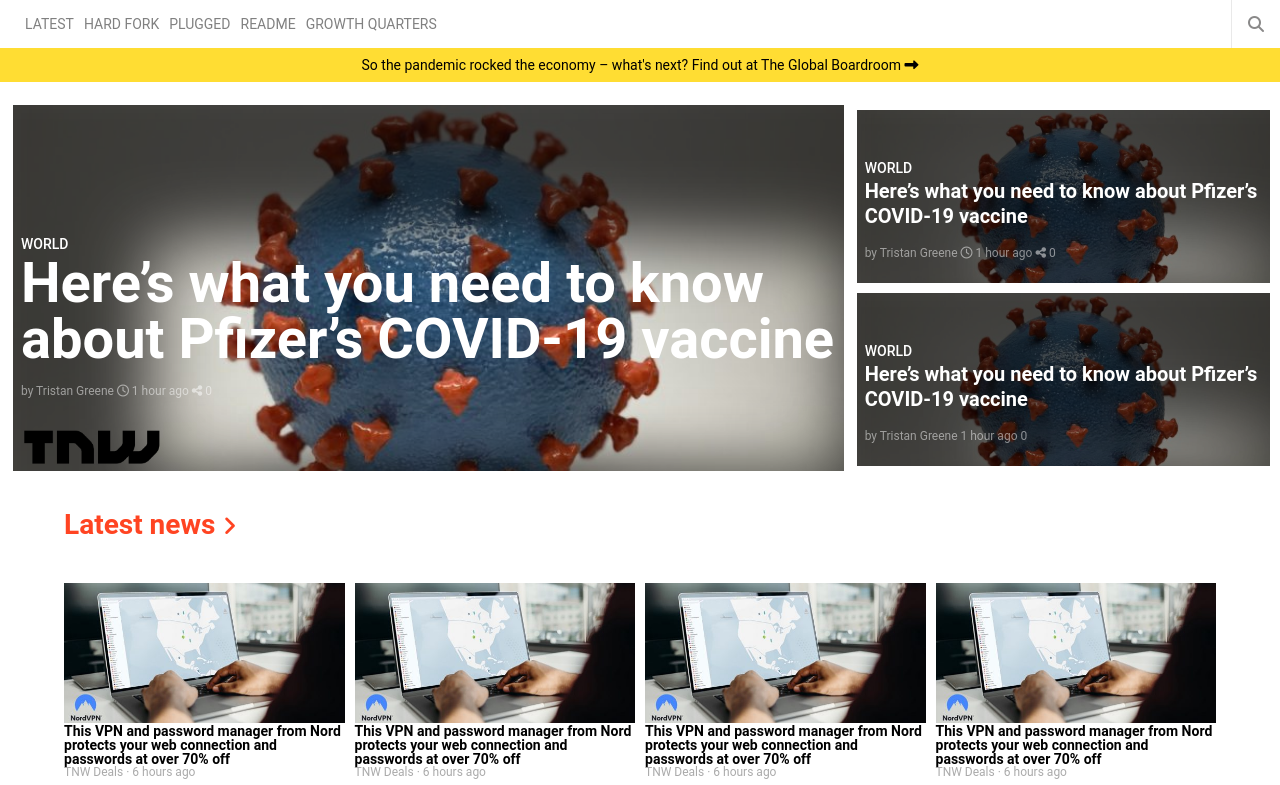
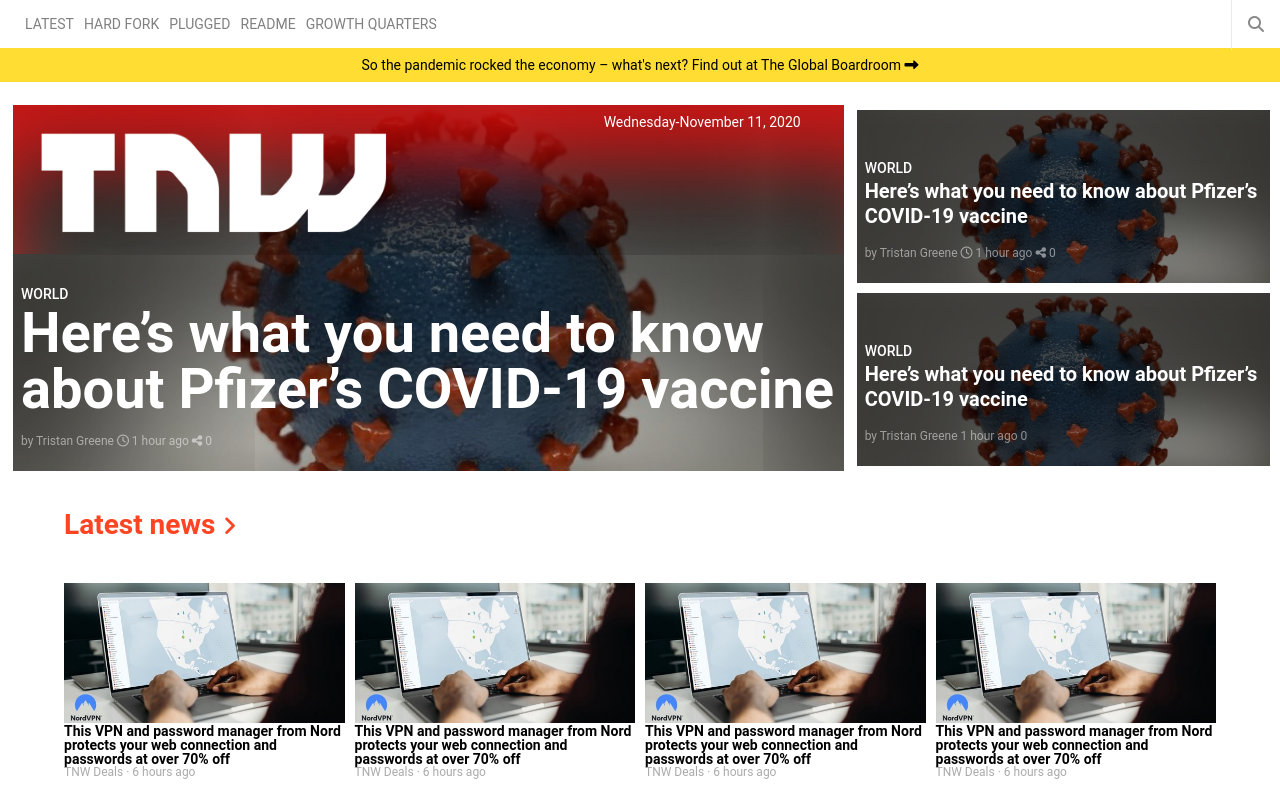
Before and after one commit to VanessaAoki/TheNextWebClone, a plain HTML site: page index.html in a window 1280 px wide. Shown: the top 785 px of the page. Drawn offline with Linux system fonts and the light colour scheme; files that its build step writes are made by us from their sources; files whose address does not match are found by name.

Commit message:
finish. just lack linter corrections

```diff
--- a/index.html
+++ b/index.html
@@ -3,8 +3,8 @@
     <head>
         <meta charset="UTF-8">
         <meta name="viewport" content="width=device-width, initial-scale=1.0">
-        <link rel="stylesheet" href="./assets/css/styles.css">
-        <link rel="stylesheet" href="./assets/css/reset.css">
+        <link rel="stylesheet" href="./assets/styles.css">
+        <link rel="stylesheet" href="./assets/reset.css">
         <title>The Next Web</title>
         <script src="https://kit.fontawesome.com/0348c0adc9.js" crossorigin="anonymous"></script>
     </head>
@@ -69,7 +69,10 @@
     <!-- MAIN ARTICLES -->
             <section class="main-articles">
                 <article class="main-article1">
+                    <div class="main-logo-media">
                     <img class="main-logo-mediaquery" src="./assets/img/tnw-logo.png" alt="TNW Logo">
+                    <div class="date">Wednesday-November 11, 2020</div>
+                </div>
                     <div class="main-article1-text">
                     <h5>WORLD</h5>
                     <h3><a href="#">Here’s what you need to know about Pfizer’s COVID-19 vaccine</a></h3>
--- a/assets/css/styles.css
+++ b/styles.css
@@ -11,11 +11,15 @@ body {
 header {
   position: fixed;
   background-color: white;
+  z-index: 99;
+
 }
 
 .main {
   max-width: 100vw;
   margin: 0 auto;
+  z-index: 1;
+
 }
 
 a {
@@ -85,7 +89,7 @@ nav {
   width: auto;
   height: 26px;
 }
-
+.main-logo-media,
 .main-logo-mediaquery,
 .top-center,
 .top-links,
@@ -109,11 +113,13 @@ nav {
   font-family: Arial, Helvetica, sans-serif;
   white-space: nowrap;
   line-height: 60px;
-  z-index: 999;
+  z-index: 99;
 }
 
 .banner p {
   text-align: center;
+  z-index: 99;
+
 }
 
 /* MAIN ARTICLES */
@@ -128,7 +134,7 @@ nav {
 .main-article2,
 .main-article3 {
   display: grid;
-  grid-template-rows: 2fr 2fr;
+  grid-template-rows: auto auto;
   background: url(/assets/img/main-article.jpg);
   background-size: cover;
   margin: 0vh 1vh;
@@ -138,7 +144,7 @@ nav {
 }
 
 .main-article1-text {
-  grid-row: 1/3;
+  grid-row: 2/2;
   display: flex;
   flex-direction: column;
   justify-content: space-around;
@@ -772,14 +778,32 @@ footer {
 .left-side {
   display: none;
 }
+.main-logo-media {
+  display: flex;
+  color: white;
+  justify-content: space-between;
+  box-shadow: inset 20px 80px 70px -22px rgba(255, 10, 10, 0.7);
+
+}
+.date {
+  font-size: 14px;
+  margin: 10px;
+  width: 230px ;
+}
 .main-logo-mediaquery {
   display: flex;
-  height: 50px;
-  width: auto;
+  height: auto;
+  width: 400px;
+  object-fit: fill;
+  filter: invert(100%);
+  z-index: 1;
 }
 .main-article1 {
+  flex-direction: column-reverse;
+  box-shadow: inset 20px 150px 190px 90px rgba(0,0,0, 0.8);
 
 }
+
 
 .latest-new {
   grid-template-columns: repeat(4, 1fr);
```
Also changed, not shown: reset.css (renamed from assets/css/reset.css).
